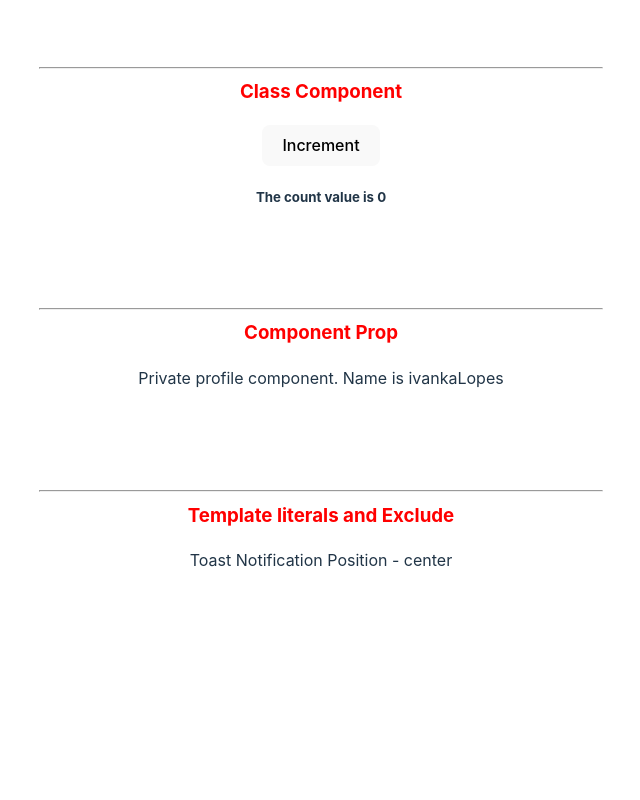
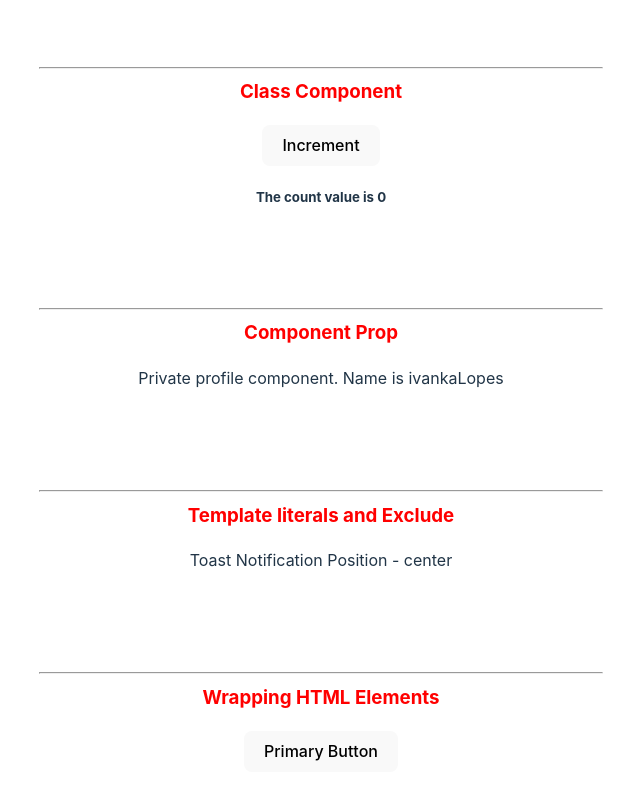
Before and after one commit to ivolopes-developer/react-typesscript-learning, a React (Vite) app in the folder my-react-ts-app/: page / in a window 1280 px wide. Shown: the part 2335-3135 px from the top of the page, without its empty margins (319-959 px from the left). Before the commit the page ends 2939 px from the top, so only its background shows below. Built offline with nearby package versions, Linux system fonts and the light colour scheme.

Commit message:
Wrapping HTML components

```diff
--- a/my-react-ts-app/src/App.tsx
+++ b/my-react-ts-app/src/App.tsx
@@ -20,6 +20,7 @@
 import { Private } from "./components/auth/Private";
 import { Profile } from "./components/auth/Profile";
 import { Toast } from "./components/templateliterals/Toast";
+import { CustomButton } from "./components/html/Button";
 
 function App() {
 	const personName = {
@@ -136,6 +137,14 @@
 				Template literals and Exclude
 			</h3>
 			<Toast position='center'></Toast>
+
+			<h3 className='videoTopic'>
+				<hr />
+				Wrapping HTML Elements
+			</h3>
+			<CustomButton variant='primary' onClick={() => console.log("clicked")}>
+				Primary Button
+			</CustomButton>
 		</>
 	);
 }
--- /dev/null
+++ b/my-react-ts-app/src/components/html/Button.tsx
@@ -0,0 +1,12 @@
+type ButtonProps = {
+	variant: "primary" | "secondary";
+	children: string;
+} & Omit<React.ComponentProps<"button">, "children">;
+
+export const CustomButton = ({ variant, children, ...rest }: ButtonProps) => {
+	return (
+		<button className={`class-with-${variant}`} {...rest}>
+			{children}
+		</button>
+	);
+};
```
Also changed, not shown: my-react-ts-app/src/components/html/Input.tsx (added, +7 -0 lines).
